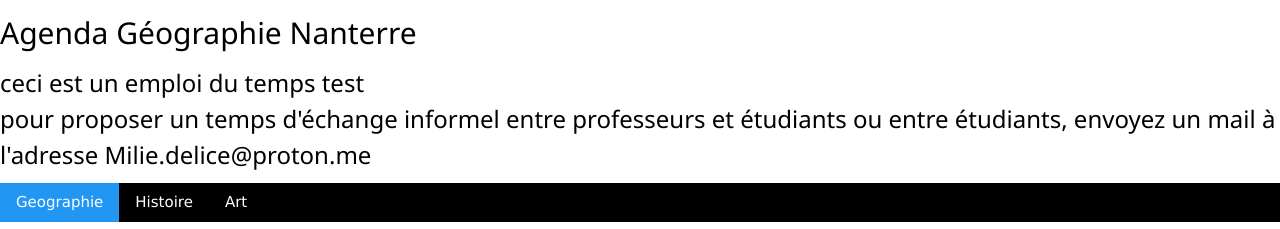
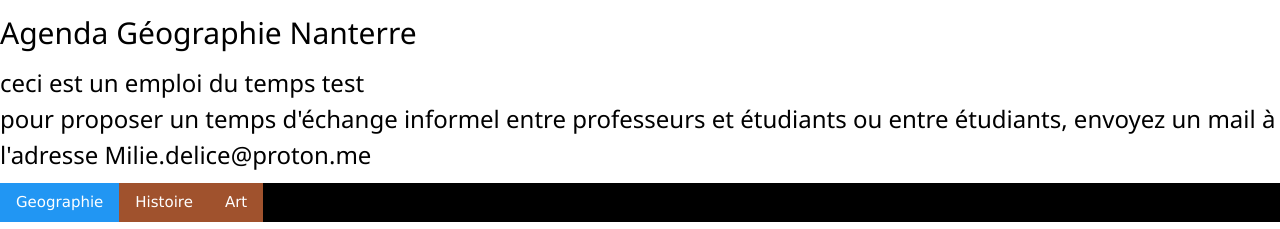
Before and after one commit to Elisegirl/emplois-du-temps-nanterre-temps-informels, a plain HTML site: page index.html in a window 1280 px wide. Shown: the top 229 px of the page. Drawn offline with nearby package versions, Linux system fonts and the light colour scheme.

Commit message:
Update button styles for Histoire and Art

```diff
--- a/index.html
+++ b/index.html
@@ -8,8 +8,8 @@
   <h3>ceci est un emploi du temps test <br> pour proposer un temps d'échange informel entre professeurs et étudiants ou entre étudiants, envoyez un mail à l'adresse Milie.delice@proton.me</h3>
   <div class="w3-bar w3-black">
     <button class="Onglet w3-bar-item w3-button w3-blue" onclick="openCity('Geographie')">Geographie</button>
-    <button class="Onglet w3-bar-item w3-button w3-sienna" onclick="openCity('Histoire')">Histoire</button>
-    <button class="Onglet w3-bar-item w3-button w3-magenta" onclick="openCity('Art')">Art</button>
+    <button class="Onglet w3-bar-item w3-button" style="background-color: sienna;" onclick="openCity('Histoire')">Histoire</button>
+    <button class="Onglet w3-bar-item w3-button" style="background-color: sienna;" onclick="openCity('Art')">Art</button>
   </div>
   <div id="Geographie" class="Onglet">
     <h1> Agenda L1 géo </h1>
```
